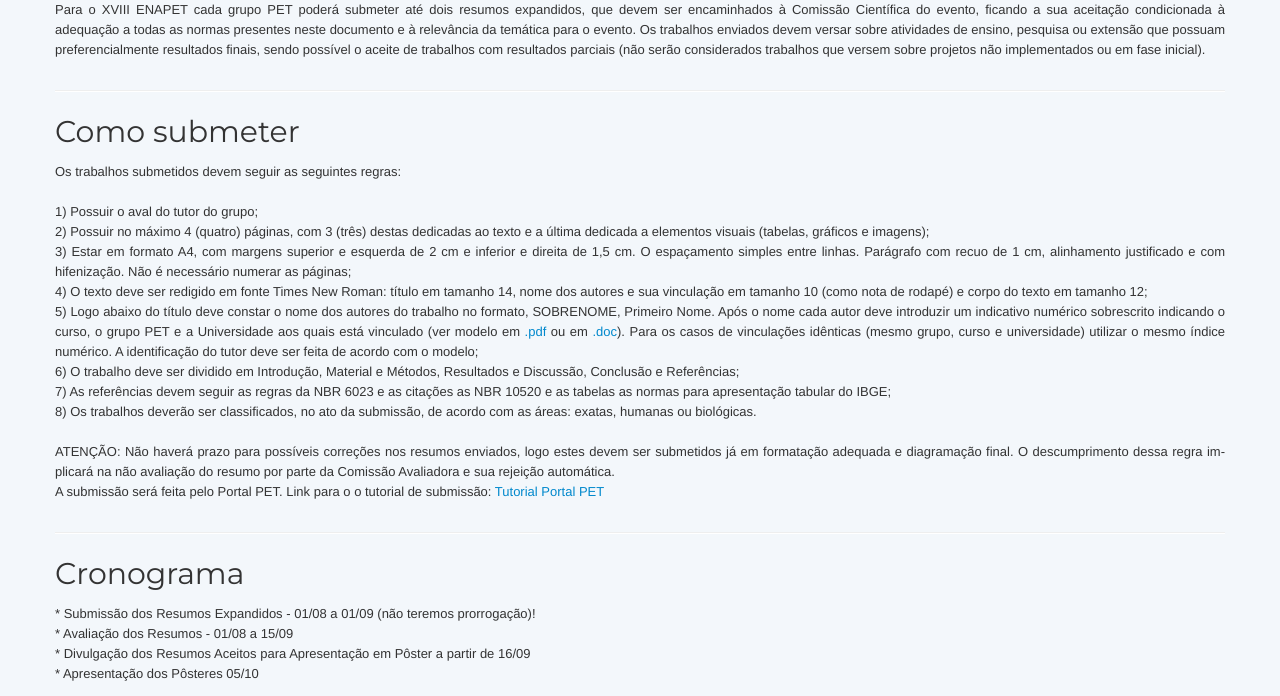
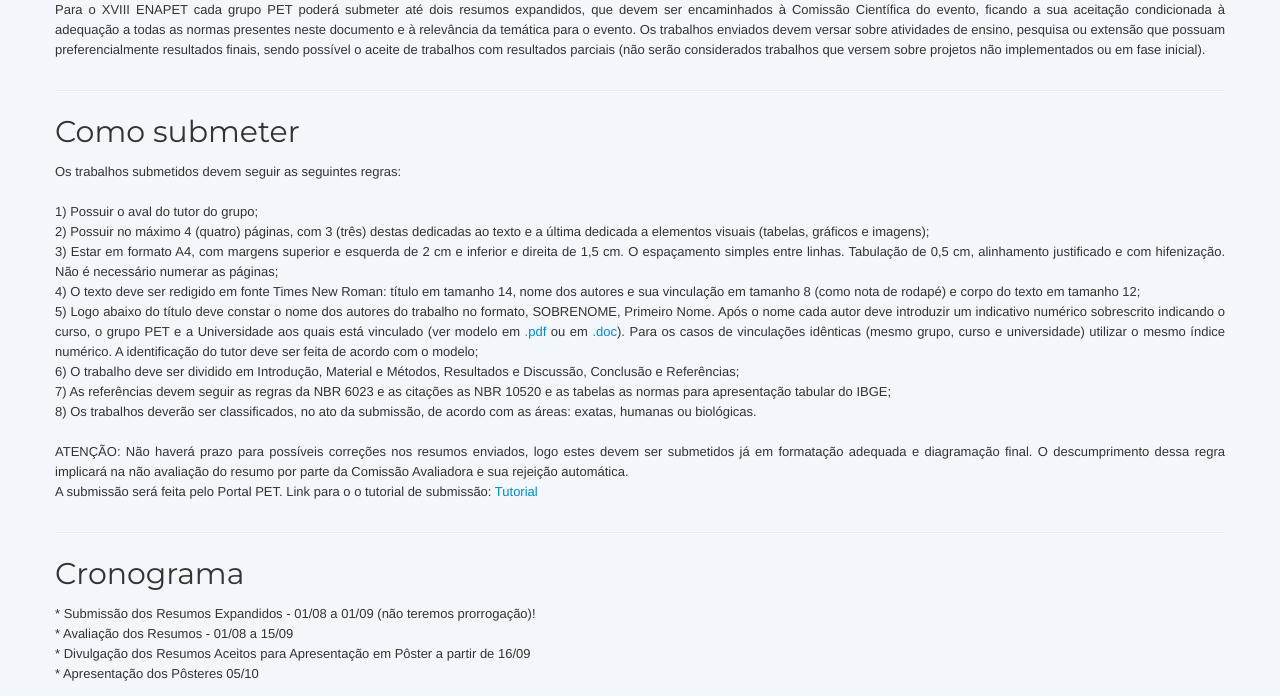
Before and after one commit to pet-informatica/enapet2013, a Django app: template ENAPET/template/publications.html in a window 1280 px wide. Shown: the part 858-1554 px from the top of the page. Run offline with Django 3.2, Linux system fonts and the light colour scheme; the template is opened without the code that fills it: values that come from a table or form of the project are taken from there, others are empty; tables that the repository leaves empty hold one stand-in row (values such as "Sample post"); parts of the project's set-up code (start-up, migrations or seed data) failed here and were passed over; some libraries are stand-ins or nearby versions.

Commit message:
reformulando os modelos .doc e .pdf

```diff
--- a/ENAPET/template/publications.html
+++ b/ENAPET/template/publications.html
@@ -120,15 +120,14 @@
               <p align="justify">Os trabalhos submetidos devem seguir as seguintes regras: <br><br>
 				1) Possuir o aval do tutor do grupo; <br>
 				2) Possuir no máximo 4 (quatro) páginas, com 3 (três) destas dedicadas ao texto e a última dedicada a elementos visuais (tabelas, gráficos e imagens);<br>
-				3) Estar em formato A4, com margens superior e esquerda de 2 cm e inferior e direita de 1,5 cm. O espaçamento simples entre linhas. Parágrafo com recuo de 1 cm, alinhamento justificado e com hifenização. Não é necessário numerar as páginas;<br>
-				4) O texto deve ser redigido em fonte Times New Roman: título em tamanho 14, nome dos autores e sua vinculação em tamanho 10 (como nota de rodapé) e corpo do texto em tamanho 12;<br>
-				5) Logo abaixo do título deve constar o nome dos autores do trabalho no formato, SOBRENOME, Primeiro Nome. Após o nome cada autor deve introduzir um indicativo numérico sobrescrito indicando o curso, o grupo PET e a Universidade aos quais está vinculado (ver modelo em <a href="{{STATIC_URL}}files/modelo.pdf">.pdf</a> ou em <a href="{{STATIC_URL}}files/modelo.doc">.doc</a>).
-				Para os casos de vinculações idênticas (mesmo grupo, curso e universidade) utilizar o mesmo índice numérico. A identificação do tutor deve ser feita de acordo com o modelo;<br>
+				3) Estar em formato A4, com margens superior e esquerda de 2 cm e inferior e direita de 1,5 cm. O espaçamento simples entre linhas. Tabulação de 0,5 cm, alinhamento justificado e com hifenização. Não é necessário numerar as páginas;<br>
+				4) O texto deve ser redigido em fonte Times New Roman: título em tamanho 14, nome dos autores e sua vinculação em tamanho 8 (como nota de rodapé) e corpo do texto em tamanho 12;<br>
+				5) Logo abaixo do título deve constar o nome dos autores do trabalho no formato, SOBRENOME, Primeiro Nome. Após o nome cada autor deve introduzir um indicativo numérico sobrescrito indicando o curso, o grupo PET e a Universidade aos quais está vinculado (ver modelo em <a href="{{STATIC_URL}}files/modelo.pdf" title="modelo.pdf">.pdf</a> ou em <a href="{{STATIC_URL}}files/modelo.doc" title="modelo.pdf">.doc</a>). Para os casos de vinculações idênticas (mesmo grupo, curso e universidade) utilizar o mesmo índice numérico. A identificação do tutor deve ser feita de acordo com o modelo;<br>
 				6) O trabalho deve ser dividido em Introdução, Material e Métodos, Resultados e Discussão, Conclusão e Referências;<br>
 				7) As referências devem seguir as regras da NBR 6023 e as citações as NBR 10520 e as tabelas as normas para apresentação tabular do IBGE;<br>
 				8) Os trabalhos deverão ser classificados, no ato da submissão, de acordo com as áreas: exatas, humanas ou biológicas.<br><br>
-				ATENÇÃO: Não haverá prazo para possíveis correções nos resumos enviados, logo estes devem ser submetidos já em formatação adequada e diagramação final. O descumprimento dessa regra im-plicará na não avaliação do resumo por parte da Comissão Avaliadora e sua rejeição automática. <br>
-				A submissão será feita pelo Portal PET. Link para o o tutorial de submissão: <a href="{{STATIC_URL}}files/tutorialsubmissao.pdf" title="Tutorial">Tutorial Portal PET</a>
+				ATENÇÃO: Não haverá prazo para possíveis correções nos resumos enviados, logo estes devem ser submetidos já em formatação adequada e diagramação final. O descumprimento dessa regra implicará na não avaliação do resumo por parte da Comissão Avaliadora e sua rejeição automática. <br>
+				A submissão será feita pelo Portal PET. Link para o o tutorial de submissão: <a href="{{STATIC_URL}}files/tutorialsubmissao.pdf" title="Tutorial">Tutorial</a>
 				</p>
             </section>
             <hr>
```
Also changed, not shown: 2 other files.
